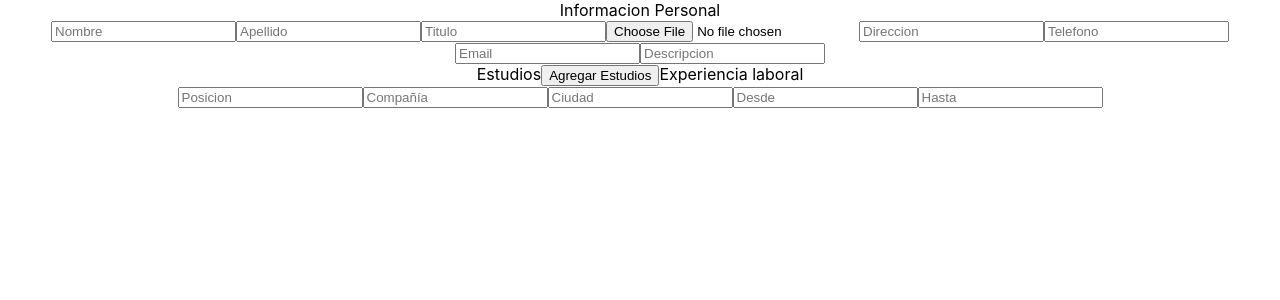
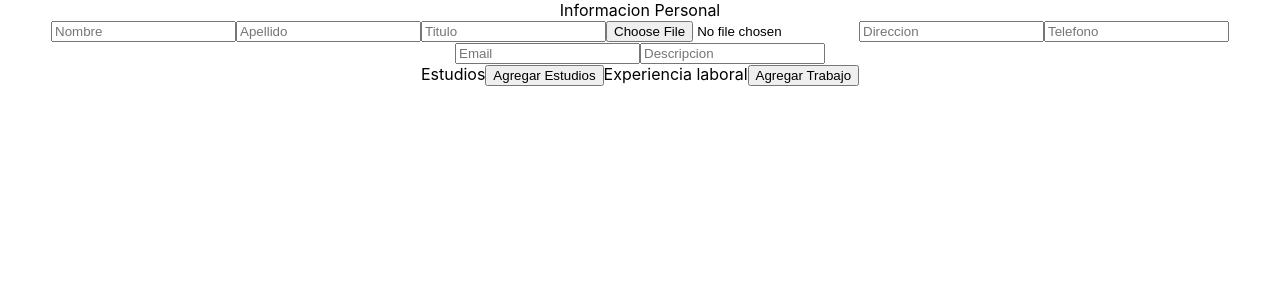
Before and after one commit to SebasDrewes/cv-maker, a React (Create React App) app: page / in a window 1280 px wide. Shown: the top 300 px of the page. Built offline with nearby package versions, Linux system fonts and the light colour scheme.

Commit message:
mejorada funcionalidad addWork

```diff
--- a/src/App.js
+++ b/src/App.js
@@ -32,6 +32,8 @@ class App extends React.Component{
 
       studiesList: [],
 
+      showWorkInfo: false,
+
       workInfo:{
       position: '',
       company: '',
@@ -45,10 +47,15 @@ class App extends React.Component{
     }
     this.saveGeneralInfo = this.saveGeneralInfo.bind(this)
     this.saveStudiesInfo = this.saveStudiesInfo.bind(this)
+    this.saveWorkInfo = this.saveWorkInfo.bind(this)
     this.addStudy = this.addStudy.bind(this)
     this.displayStudyForm = this.displayStudyForm.bind(this)
     this.studyForm = this.studyForm.bind(this)
     this.displayStudyButton = this.displayStudyButton.bind(this)
+    this.displayWorkButton = this.displayWorkButton.bind(this)
+    this.addWork = this.addWork.bind(this)
+    this.displayWorkForm = this.displayWorkForm.bind(this)
+    this.workForm = this.workForm.bind(this)
   }
   saveGeneralInfo(e) {
     e.preventDefault();
@@ -78,7 +85,20 @@ class App extends React.Component{
       })
       console.log(this.state)
   }
-
+  saveWorkInfo(e) {
+    e.preventDefault();
+    const target = e.target
+    const value = target.value
+    const name = target.name
+    this.setState({
+      workInfo: Object.assign(
+        {},
+        this.state.workInfo,
+        {[name] : value}
+      )
+      })
+      console.log(this.state)
+  }
   addStudy(){
     console.log(this.state.studiesList)
     if (this.state.studiesList.length < 5)
@@ -92,6 +112,21 @@ class App extends React.Component{
         id: uniqid(),
       },
       studiesList: this.state.studiesList.concat(this.state.studiesInfo)
+    })
+  }
+  addWork(){
+    console.log(this.state.workList)
+    if (this.state.workList.length < 5)
+    this.setState({
+      showWorkInfo: false,
+      workInfo: {
+        institute: '',
+        title: '',
+        from: '',
+        to: '',
+        id: uniqid(),
+      },
+      workList: this.state.workList.concat(this.state.workInfo)
     })
   }
   /*
@@ -122,13 +157,36 @@ class App extends React.Component{
     })
   }
  }
- displayStudyButton(){
-  if(this.state.showStudyInfo){
-    return <button onClick={this.addStudy}>Guardiar estudio</button>
+  workForm(){
+    if (this.state.showWorkInfo)
+     return <WorkInfo saveWorkInfo={this.saveWorkInfo}/> || null;
+  }
+  displayWorkForm(){
+    if(this.state.showWorknfo){
+    this.setState({
+     showWorkInfo: false,
+    })
    } else {
-    return <button onClick={this.displayStudyForm}>Agregar Estudios</button>
+     this.setState({
+       showWorkInfo: true,
+     })
    }
   }
+  displayStudyButton(){
+   if(this.state.showStudyInfo){
+     return <button onClick={this.addStudy}>Guardiar estudio</button>
+    } else {
+     return <button onClick={this.displayStudyForm}>Agregar Estudios</button>
+    }
+   }
+   displayWorkButton(){
+    if(this.state.showWorkInfo){
+      return <button onClick={this.addWork}>Guardar Trabajo</button>
+     } else {
+      return <button onClick={this.displayWorkForm}>Agregar Trabajo</button>
+     }
+    }
+
 
   render() {
   return (
@@ -139,7 +197,8 @@ class App extends React.Component{
       {this.studyForm()}
       {this.displayStudyButton()}
       Experiencia laboral
-      <WorkInfo saveWorkInfo={this.saveWorkInfo}/>
+      {this.workForm()}
+      {this.displayWorkButton()}
     </div>
   );
 }
--- a/src/components/StudiesInfo.js
+++ b/src/components/StudiesInfo.js
@@ -1,14 +1,13 @@
 import React from 'react'
 
-export default function StudiesInfo(props) {
-    console.log(props.id)
+export default function StudiesInfo({saveStudiesInfo}) {
     return (
         <div>
             <form>
-                <input type="text" name="institute" placeholder="Nombre del Instituto" onChange={(e) => props.saveStudiesInfo(e, props.id)}></input>
-                <input type="text" name="title" placeholder="Titulo" onChange={props.saveStudiesInfo}></input>
-                <input type="text" name="from" placeholder="Desde"onChange={props.saveStudiesInfo}></input>
-                <input type="text" name="to" placeholder="Hasta" onChange={props.saveStudiesInfo}></input>
+                <input type="text" name="institute" placeholder="Nombre del Instituto" onChange={saveStudiesInfo}></input>
+                <input type="text" name="title" placeholder="Titulo" onChange={saveStudiesInfo}></input>
+                <input type="text" name="from" placeholder="Desde"onChange={saveStudiesInfo}></input>
+                <input type="text" name="to" placeholder="Hasta" onChange={saveStudiesInfo}></input>
             </form>
         </div>
     )
```
